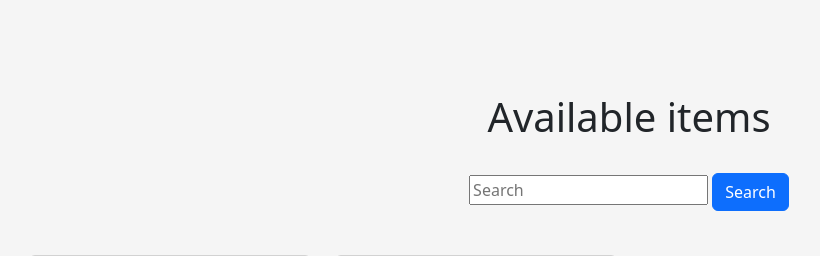
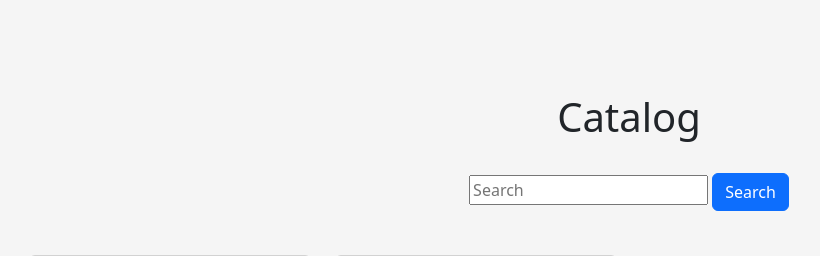
Before and after one commit to sjacobo3/Paradigms_SP25_Course_Project, a Django app: page /campusmart/listings/ in a window 1280 px wide. Shown: the part 75-331 px from the top of the page, without its empty margins (11-831 px from the left). Run offline with Django 5.2, Linux system fonts and the light colour scheme; data comes from the database, SQL or seed files in the repository.

Commit message:
further updates

```diff
--- a/src/course_project/campusmart/templates/campusmart/listing_all.html
+++ b/src/course_project/campusmart/templates/campusmart/listing_all.html
@@ -1,13 +1,14 @@
 {% extends "campusmart/base.html" %}
 {% block content %}
 
-<h1>Available items</h1>
+<h1>Catalog</h1>
 
 <!-- Search Bar -->
 <div class="container my-4">
     <form method="get" action="{% url 'campusmart:listing_all' %}">
         <div class="row g-2 align-items-end">
             <div class="col">
+
                 <input name="query" type="text" value="{{ query }}" placeholder="Search">
                 <button type="button" class="btn btn-primary">Search</button>
             </div>
--- a/src/course_project/campusmart/views.py
+++ b/src/course_project/campusmart/views.py
@@ -8,6 +8,7 @@ from django.utils import timezone
 from django.contrib.auth import authenticate as authenticate_user, login as login_user, logout as logout_user
 from django.contrib.auth.decorators import login_required
 from django.contrib.auth.models import User
+from django.db.models import Q
 
 # Create your views here.
 def index(request):
@@ -201,7 +202,9 @@ def listing_all(request):
 
     query = request.GET.get('query', '') # used later for Feature 3.2
     if query:
-        listings = Listing.objects.filter(description__icontains=query)
+        listings = Listing.objects.filter(
+            Q(description__icontains=query) | Q(title__icontains=query)
+        )
     else:
             listings = Listing.objects.filter(status='Available') # this is Feature 3.1, showing all available listings
 
```
